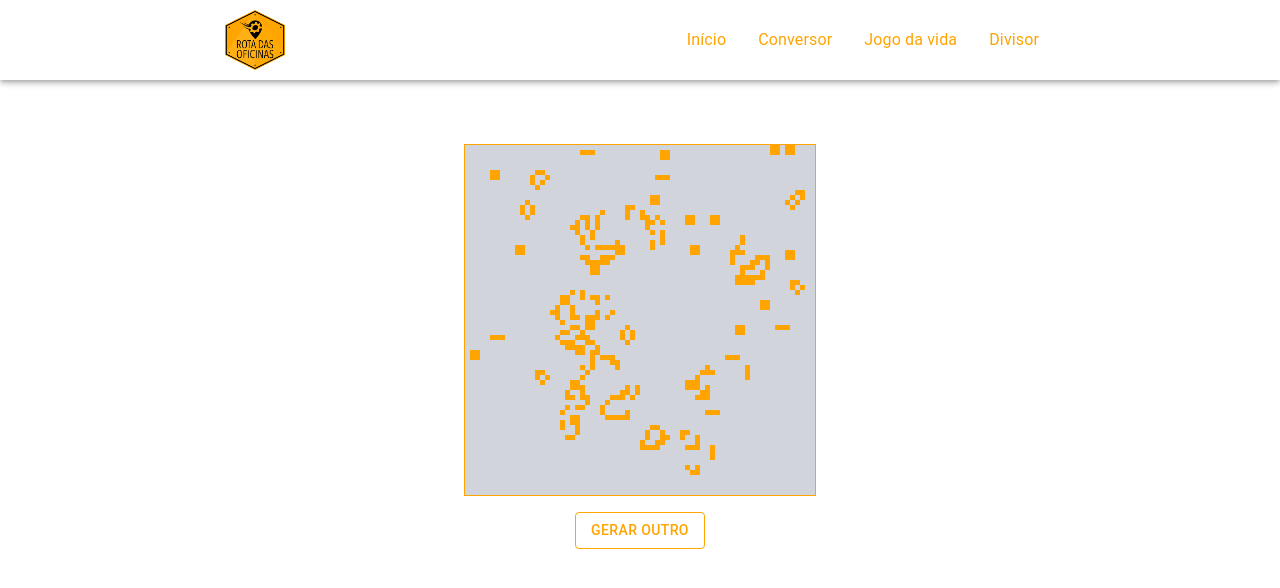
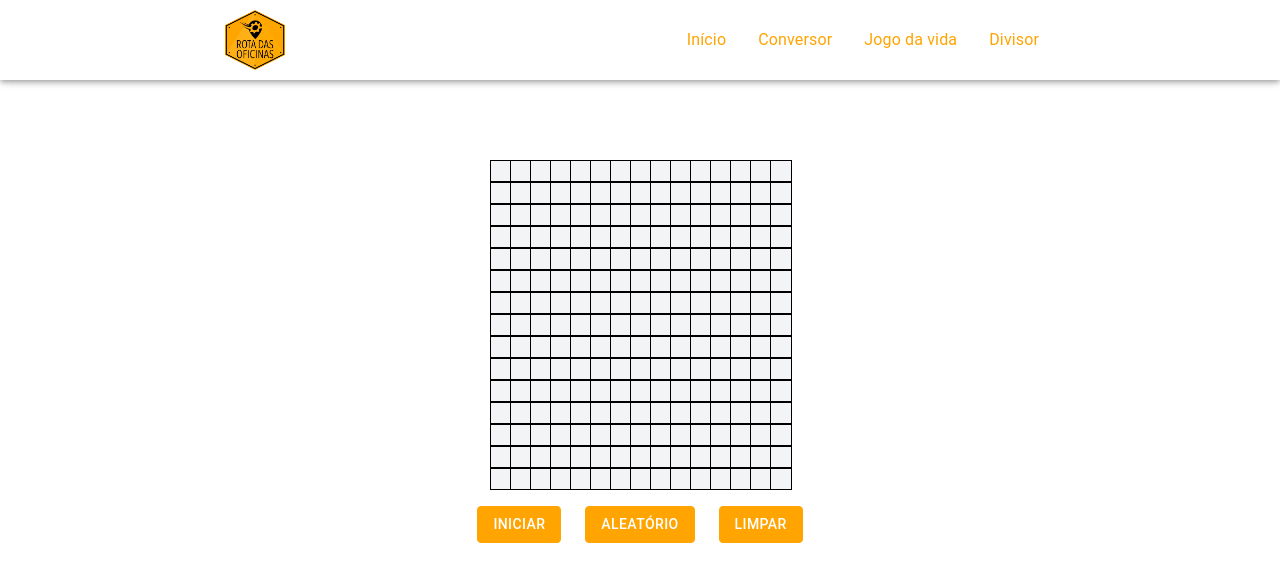
Before and after one commit to Gustavo-Targino/rota_das_oficinas, a React (Vite) app: page /jogodavida in a window 1280 px wide. Shown: the top 588 px of the page. Built offline with nearby package versions, Linux system fonts and the light colour scheme.

Commit message:
FEAT / Jogo da vida interativo

```diff
--- a/package.json
+++ b/package.json
@@ -14,6 +14,7 @@
     "@emotion/styled": "^11.11.0",
     "@mui/icons-material": "^5.11.16",
     "@mui/material": "^5.13.3",
+    "immer": "^10.0.2",
     "react": "^18.2.0",
     "react-dom": "^18.2.0",
     "react-router-dom": "^6.11.2"
--- /dev/null
+++ b/src/components/JogoDaVida/Game.jsx
@@ -0,0 +1,199 @@
+import React, { useState, useCallback, useRef, forwardRef ,useEffect } from "react";
+import { produce } from "immer";
+
+import Button from "@mui/material/Button";
+import Snackbar from "@mui/material/Snackbar";
+import MuiAlert from "@mui/material/Alert";
+
+const Alert = forwardRef(function Alert(props, ref) {
+  return <MuiAlert elevation={6} ref={ref} variant="filled" {...props} />;
+});
+
+
+const numRows = 15;
+const numCols = 15;
+
+const operations = [
+  [0, 1],
+  [0, -1],
+  [1, -1],
+  [-1, 1],
+  [1, 1],
+  [-1, -1],
+  [1, 0],
+  [-1, 0]
+];
+
+const generateEmptyGrid = () => {
+  const rows = [];
+  for (let i = 0; i < numRows; i++) {
+    rows.push(Array.from(Array(numCols), () => 0));
+  }
+
+  return rows;
+};
+
+const Game = () => {
+
+
+  const [open, setOpen] = useState(false);
+
+  const handleClose = (event, reason) => {
+    if (reason === "clickaway") {
+      return;
+    }
+
+    setOpen(false);
+  };
+
+
+  const [grid, setGrid] = useState(() => {
+    return generateEmptyGrid();
+  });
+
+  const [running, setRunning] = useState(false);
+
+  const runningRef = useRef(running);
+  runningRef.current = running;
+
+  const runSimulation = useCallback(() => {
+    if (!runningRef.current) {
+      return;
+    }
+
+    setGrid(g => {
+      return produce(g, gridCopy => {
+        for (let i = 0; i < numRows; i++) {
+          for (let k = 0; k < numCols; k++) {
+            let neighbors = 0;
+            operations.forEach(([x, y]) => {
+              const newI = i + x;
+              const newK = k + y;
+              if (newI >= 0 && newI < numRows && newK >= 0 && newK < numCols) {
+                neighbors += g[newI][newK];
+              }
+            });
+
+            if (neighbors < 2 || neighbors > 3) {
+              gridCopy[i][k] = 0;
+            } else if (g[i][k] === 0 && neighbors === 3) {
+              gridCopy[i][k] = 1;
+            }
+          }
+        }
+      });
+    });
+
+    setTimeout(runSimulation, 100);
+  }, []);
+
+
+
+  return (
+    <>
+
+      <div
+        style={{
+          display: "grid",
+          gridTemplateColumns: `repeat(${numCols}, 20px)`
+        }}
+      >
+        {grid.map((rows, i) =>
+          rows.map((col, k) => (
+            <div
+              key={`${i}-${k}`}
+              onClick={() => {
+                const newGrid = produce(grid, gridCopy => {
+                  gridCopy[i][k] = grid[i][k] ? 0 : 1;
+                });
+                setGrid(newGrid);
+              }}
+              style={{
+                width: 20,
+                height: 20,
+                backgroundColor: grid[i][k] ? "#FFA400" : '#f3f4f6',
+                border: "solid 1px black"
+              }}
+            />
+          ))
+        )}
+      </div>
+<div style={{marginTop:'1rem'}}>
+
+      <Button
+      sx={{color:'#fff', backgroundColor: '#FFA400', borderColor:'#FFA400', "&:hover": {
+        backgroundColor: "transparent",
+        borderColor:'#FFA400',
+        color: "#FFA400"} }}
+        variant='outlined'
+        onClick={() => {
+          if(grid.find(linha => linha.includes(1)) === undefined) {
+            setOpen(true)
+            if(running) {
+              setRunning(!running)
+              return
+            }
+            return
+          }
+          setRunning(!running);
+          if (!running) {
+            setOpen(false)
+            runningRef.current = true;
+            runSimulation();
+          }
+        }}
+      >
+        {running ? "Parar" : "Iniciar"}
+      </Button>
+      <Button
+      sx={{mx:3, color:'#fff', backgroundColor: '#FFA400', borderColor:'#FFA400', "&:hover": {
+        backgroundColor: "transparent",
+        borderColor:'#FFA400',
+        color: "#FFA400"} }}
+      variant='outlined'
+        onClick={() => {
+          const rows = [];
+          for (let i = 0; i < numRows; i++) {
+            rows.push(
+              Array.from(Array(numCols), () => (Math.random() > 0.7 ? 1 : 0))
+            );
+          }
+
+          setGrid(rows);
+        }}
+      >
+        Aleatório
+      </Button>
+      <Button
+      sx={{color:'#fff', backgroundColor: '#FFA400' ,borderColor:'#FFA400', "&:hover": {
+        backgroundColor: "transparent",
+        borderColor:'#FFA400',
+        color: "#FFA400"} }}
+      variant='outlined'
+        onClick={() => {
+          setGrid(generateEmptyGrid());
+          if(running) {
+            setRunning(!running)
+          }
+        }}
+      >
+        Limpar
+      </Button>
+
+       <Snackbar open={open} onClose={handleClose}>
+          <Alert
+            onClose={handleClose}
+            severity="error"
+            sx={{ width: "100%" }}
+          >
+            Não pode ser vazio!
+          </Alert>
+        </Snackbar>
+      </div>
+
+
+    </>
+  );
+};
+
+export default Game;
--- a/src/components/JogoDaVida/JogoDaVida.jsx
+++ b/src/components/JogoDaVida/JogoDaVida.jsx
@@ -1,135 +1,15 @@
-import {  useEffect, useRef } from "react"
 import styles from './JogoDaVida.module.css'
 import Box from "@mui/material/Box";
 import Button from "@mui/material/Button";
 
-const GRID_WIDTH = 350;             //largura do campo
-const GRID_HEIGHT = 350;           //altura do campo
-const RES = 5;                    //tamanho dos lados dos quadrados
-const COL = GRID_WIDTH / RES;    //quantidade de colunas
-const ROW = GRID_HEIGHT / RES;  //quantidade de linhas
+import Game from "./Game";
 
 export default function JogoDaVida() {
-
-    const canvasRef = useRef()
-
-
-    function createGrid(cols, rows) {
-        return new Array(cols)
-          .fill(null)
-          .map(() =>
-            new Array(rows).fill(null).map(() => Math.round(Math.random()))
-          );
-      }
-
-    function drawGrid(grid, cols, rows, reslution, ctx) {
-        ctx.clearRect(0, 0, cols, rows);
-        for (let i = 0; i < cols; i++) {
-          for (let j = 0; j < rows; j++) {
-            const cell = grid[i][j];
-            ctx.fillStyle = cell ? "#FFA400" : "#d1d5db";
-            ctx.fillRect(i * reslution, j * reslution, reslution, reslution);
-          }
-        }
-      }
-
-      function nextGen(grid) {
-        const nextGen = grid.map((arr) => [...arr]); //make a copy of grid with spread operator
-
-        for (let col = 0; col < grid.length; col++) {
-          for (let row = 0; row < grid[col].length; row++) {
-            const currentCell = grid[col][row];
-            let sumNeighbors = 0; //to verify the total of neighbors
-
-            //Verifying the 8 neigbours of current cell
-            for (let i = -1; i < 2; i++) {
-              for (let j = -1; j < 2; j++) {
-                if (i === 0 && j === 0) {
-                  continue; // because this is the current cell's position
-                }
-
-                const x = col + i;
-                const y = row + j;
-
-                if (x >= 0 && y >= 0 && x < COL && y < ROW) {
-                  const currentNeighbor = grid[col + i][row + j];
-                  sumNeighbors += currentNeighbor;
-                }
-              }
-            }
-
-            //Aplying rules
-            if (currentCell === 0 && sumNeighbors === 3) {
-              nextGen[col][row] = 1;
-            } else if (
-              currentCell === 1 &&
-              (sumNeighbors < 2 || sumNeighbors > 3)
-            ) {
-              nextGen[col][row] = 0;
-            }
-          }
-        }
-        return nextGen;
-      }
-
-
-
-    useEffect(()=> {
-
-        const canvas = canvasRef.current
-
-        const context = canvas.getContext('2d')
-
-        canvas.width = GRID_WIDTH
-        canvas.height = GRID_HEIGHT
-
-
-        let grid = createGrid(COL, ROW)
-
-        requestAnimationFrame(update);
-        function update() {
-          grid = nextGen(grid);
-          drawGrid(grid, COL, ROW, RES, context);
-          requestAnimationFrame(update);
-        }
-
-    }, [])
-
-    function generateAnother() {
-        const canvas = canvasRef.current
-
-        const context = canvas.getContext('2d')
-
-        canvas.width = GRID_WIDTH
-        canvas.height = GRID_HEIGHT
-
-
-        let grid = createGrid(COL, ROW)
-
-        requestAnimationFrame(update);
-        function update() {
-          grid = nextGen(grid);
-          drawGrid(grid, COL, ROW, RES, context);
-          requestAnimationFrame(update);
-        }
-
-    }
-
     return (
 
-        <Box sx={{display:'flex', flexDirection:'column' ,justifyContent:'center', alignItems:'center', marginTop:'9rem'}}>
-
-            <canvas ref={canvasRef} className={styles.canva}></canvas>
-
-
-                <Button variant='outlined' onClick={generateAnother} sx={{mt:2, border:'1px solid #FFA400', color:'#FFA400', "&:hover": {
-                backgroundColor: "transparent",
-                border:'1px solid #FFA400',
-                color: "#FFA400",
-              }}}>Gerar outro</Button>
-
-        </Box>
-
+     <Box sx={{display:'flex', flexWrap:'wrap' ,flexDirection:'column' ,justifyContent:'center', alignItems:'center', mt:'10rem'}}>
+       <Game/>
+     </Box>
 
 
     )
```
Also changed, not shown: 1 other file (tests, documents, lock files or other folders).
